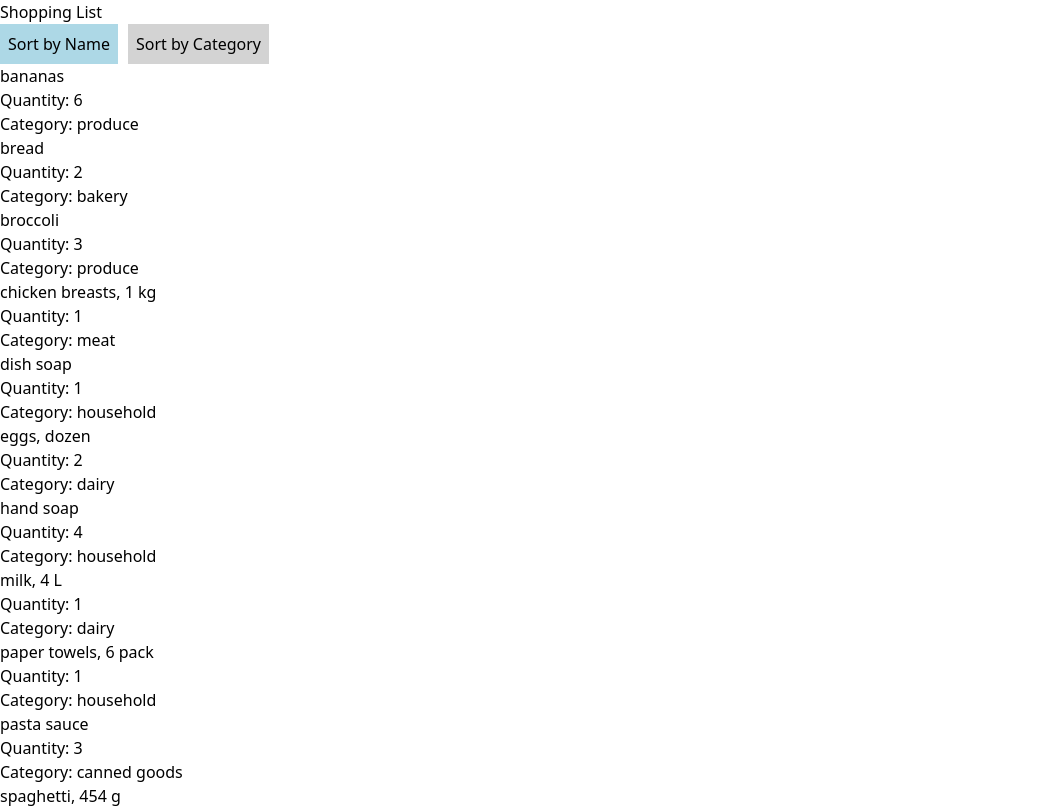
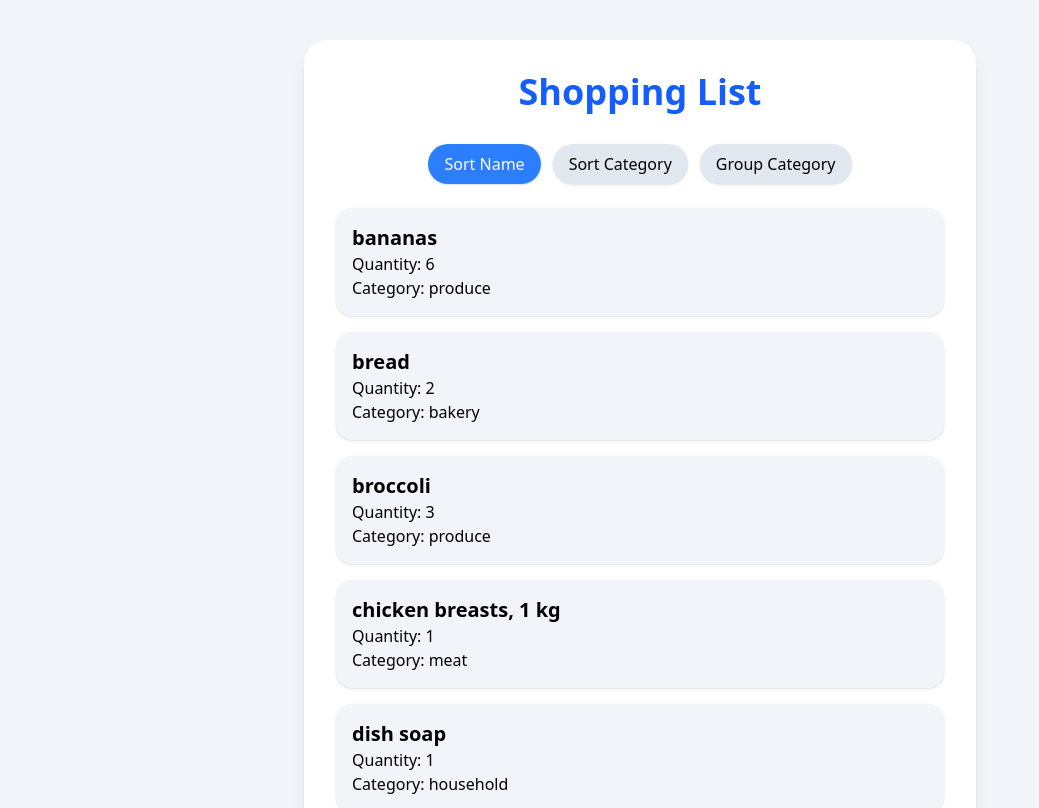
Before and after one commit to louispadillo/cprg306a-assignment, a Next.js app: page /week-6 in a window 1280 px wide. Shown: the top 808 px of the page, without its empty margins (0-1039 px from the left). Built offline with nearby package versions, Linux system fonts and the light colour scheme.

Commit message:
Update Week 6 files

```diff
--- a/app/week-6/item-list.js
+++ b/app/week-6/item-list.js
@@ -4,17 +4,22 @@ import { useState } from "react";
 import Item from "./item";
 import items from "./items.json";
 
+
 export default function ItemList() {
 
     const [sortBy, setSortBy] = useState("name");
+    const [group, setGroup] = useState(false);
+
 
     let sortedItems = [...items];
+
 
     if (sortBy === "name") {
         sortedItems.sort((a, b) =>
             a.name.localeCompare(b.name)
         );
     }
+
 
     if (sortBy === "category") {
         sortedItems.sort((a, b) =>
@@ -23,43 +28,122 @@ export default function ItemList() {
     }
 
 
+    const groupedItems = sortedItems.reduce((groups, item) => {
+
+        if (!groups[item.category]) {
+            groups[item.category] = [];
+        }
+
+        groups[item.category].push(item);
+
+        return groups;
+
+    }, {});
+
+
     return (
         <div>
 
+
+            <div className="flex justify-center gap-3 mb-6">
+
+
                 <button
-                onClick={() => setSortBy("name")}
-                style={{
-                    marginRight: "10px",
-                    padding: "8px",
-                    backgroundColor: sortBy === "name" ? "lightblue" : "lightgray"
+                    onClick={() => {
+                        setSortBy("name");
+                        setGroup(false);
                     }}
+                    className={`px-4 py-2 rounded-full shadow ${
+                        sortBy === "name" && !group
+                        ? "bg-blue-500 text-white"
+                        : "bg-slate-200"
+                    }`}
                 >
-                Sort by Name
+                    Sort Name
                 </button>
 
 
                 <button
-                onClick={() => setSortBy("category")}
-                style={{
-                    padding: "8px",
-                    backgroundColor: sortBy === "category" ? "lightblue" : "lightgray"
+                    onClick={() => {
+                        setSortBy("category");
+                        setGroup(false);
                     }}
+                    className={`px-4 py-2 rounded-full shadow ${
+                        sortBy === "category" && !group
+                        ? "bg-blue-500 text-white"
+                        : "bg-slate-200"
+                    }`}
                 >
-                Sort by Category
+                    Sort Category
                 </button>
 
 
+                <button
+                    onClick={() => setGroup(true)}
+                    className={`px-4 py-2 rounded-full shadow ${
+                        group
+                        ? "bg-green-500 text-white"
+                        : "bg-slate-200"
+                    }`}
+                >
+                    Group Category
+                </button>
+
+
+            </div>
+
+
+
+            {group ? (
+
+                Object.keys(groupedItems)
+                .sort()
+                .map((category) => (
+
+                    <div key={category} className="mb-6">
+
+                        <h2 className="text-2xl font-bold capitalize mb-3">
+                            {category}
+                        </h2>
+
+
                         <ul>
-                {sortedItems.map((item) => (
+                            {groupedItems[category]
+                            .sort((a,b)=>a.name.localeCompare(b.name))
+                            .map(item => (
+
                                 <Item
                                     key={item.id}
                                     name={item.name}
                                     quantity={item.quantity}
                                     category={item.category}
                                 />
+
                             ))}
                         </ul>
 
                     </div>
+
+                ))
+
+            ) : (
+
+                <ul>
+                    {sortedItems.map(item => (
+
+                        <Item
+                            key={item.id}
+                            name={item.name}
+                            quantity={item.quantity}
+                            category={item.category}
+                        />
+
+                    ))}
+                </ul>
+
+            )}
+
+
+        </div>
     );
 }
--- a/app/week-6/item.js
+++ b/app/week-6/item.js
@@ -1,9 +1,19 @@
 export default function Item({ name, quantity, category }) {
     return (
-        <li>
-            <h2>{name}</h2>
-            <p>Quantity: {quantity}</p>
-            <p>Category: {category}</p>
+        <li className="bg-slate-100 rounded-2xl p-4 mb-4 shadow">
+
+            <h2 className="text-xl font-bold">
+                {name}
+            </h2>
+
+            <p>
+                Quantity: {quantity}
+            </p>
+
+            <p>
+                Category: {category}
+            </p>
+
         </li>
     );
 }
--- a/app/week-6/page.js
+++ b/app/week-6/page.js
@@ -2,11 +2,17 @@ import ItemList from "./item-list";
 
 export default function Page() {
     return (
-        <main>
+        <main className="min-h-screen bg-slate-100 flex justify-center p-10">
 
-            <h1>Shopping List</h1>
+            <div className="w-full max-w-2xl bg-white rounded-3xl shadow-lg p-8">
 
-            <ItemList />
+                <h1 className="text-4xl font-bold text-center text-blue-600 mb-8">
+                    Shopping List
+                </h1>
+
+                <ItemList />
+
+            </div>
 
         </main>
     );
```
Lines whose indentation alone changed are shown as unchanged.
